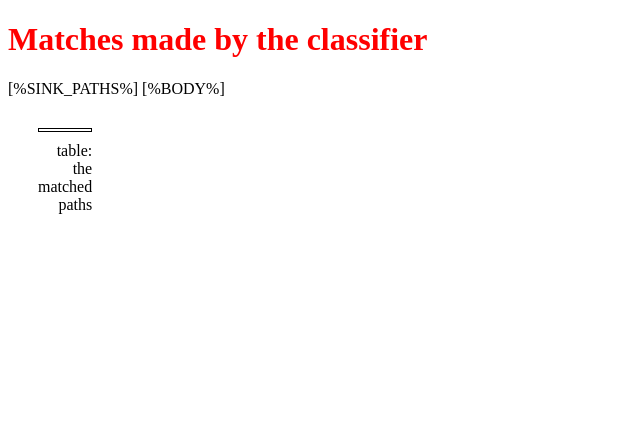
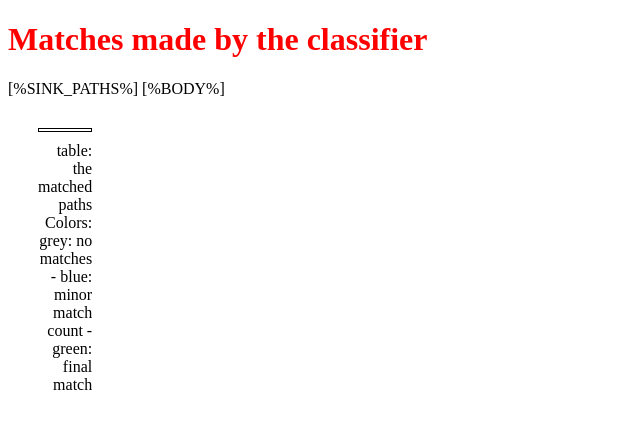
Before and after one commit to MarcusHomunculus/PathClassifierPrototype, a Python web app: template matcher/internal/templates/match_table.htm in a window 1280 px wide. Shown: the top 429 px of the page, without its empty margins (0-640 px from the left). Run offline with Jinja, Linux system fonts and the light colour scheme; the template is opened without the code that fills it, so the values that code supplies are empty.

Commit message:
Added color code to tables caption

```diff
--- a/matcher/internal/templates/match_table.htm
+++ b/matcher/internal/templates/match_table.htm
@@ -25,7 +25,7 @@
 <body>
     <h1>Matches made by the classifier</h1>
     <table>
-        <caption>table: the matched paths</caption>
+        <caption>table: the matched paths<br>Colors: grey: no matches - blue: minor match count - green: final match</caption>
         <thead>
             <tr>
                 <th></th>[%SINK_PATHS%]
```
